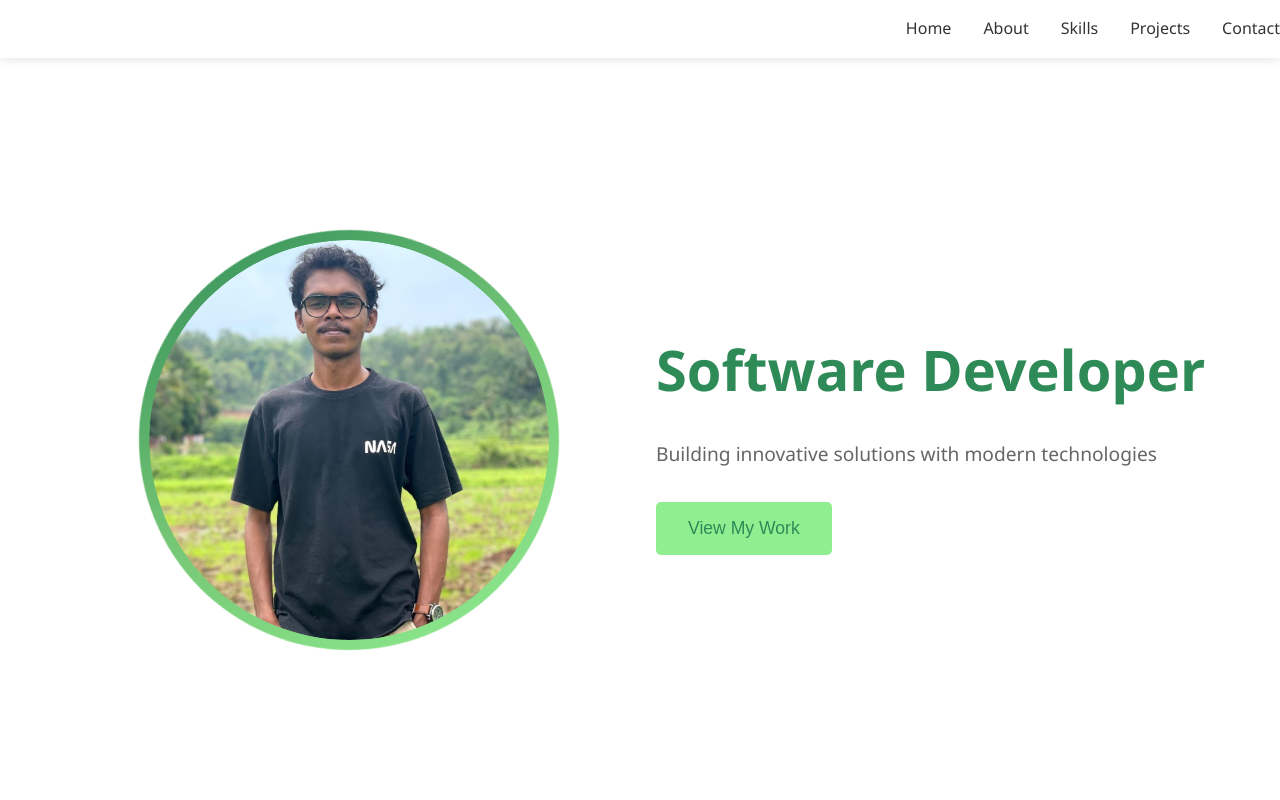
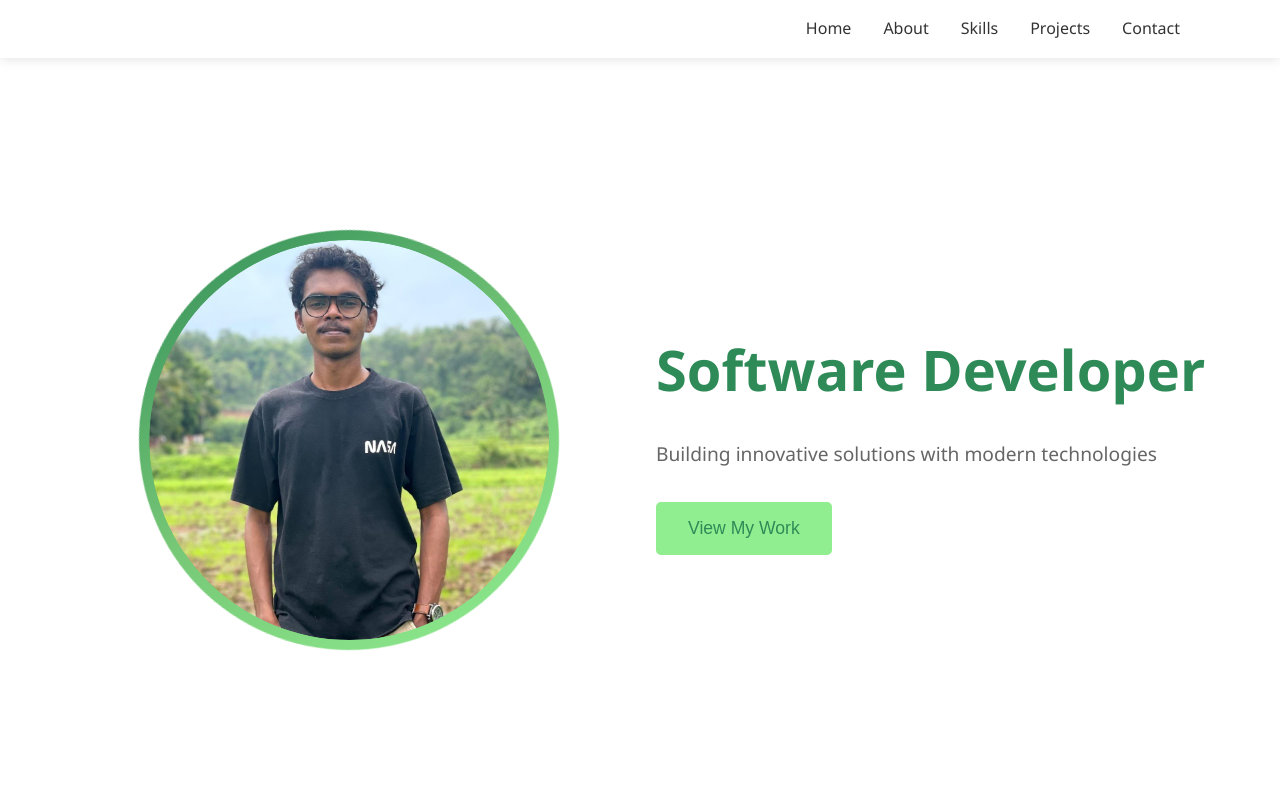
Before and after one commit to midhunwalker/portfolio, a React (Create React App) app: page / in a window 1280 px wide. Shown: the top 800 px of the page. Built offline with nearby package versions, Linux system fonts and the light colour scheme.

Commit message:
Updated portfolio layout and fixed navbar

```diff
--- a/src/index.css
+++ b/src/index.css
@@ -28,7 +28,7 @@ body {
 
 /* ================ Navigation ================ */
 .navbar {
-  position: fixed;
+  position: fixed; /* or 'relative' depending on your needs */
   top: 0;
   width: 100%;
   padding: 1rem 0;
@@ -53,6 +53,7 @@ body {
 .desktop-menu {
   display: flex;
   gap: 2rem;
+  padding-right: 100px;
 }
 
 .desktop-menu a {
```
